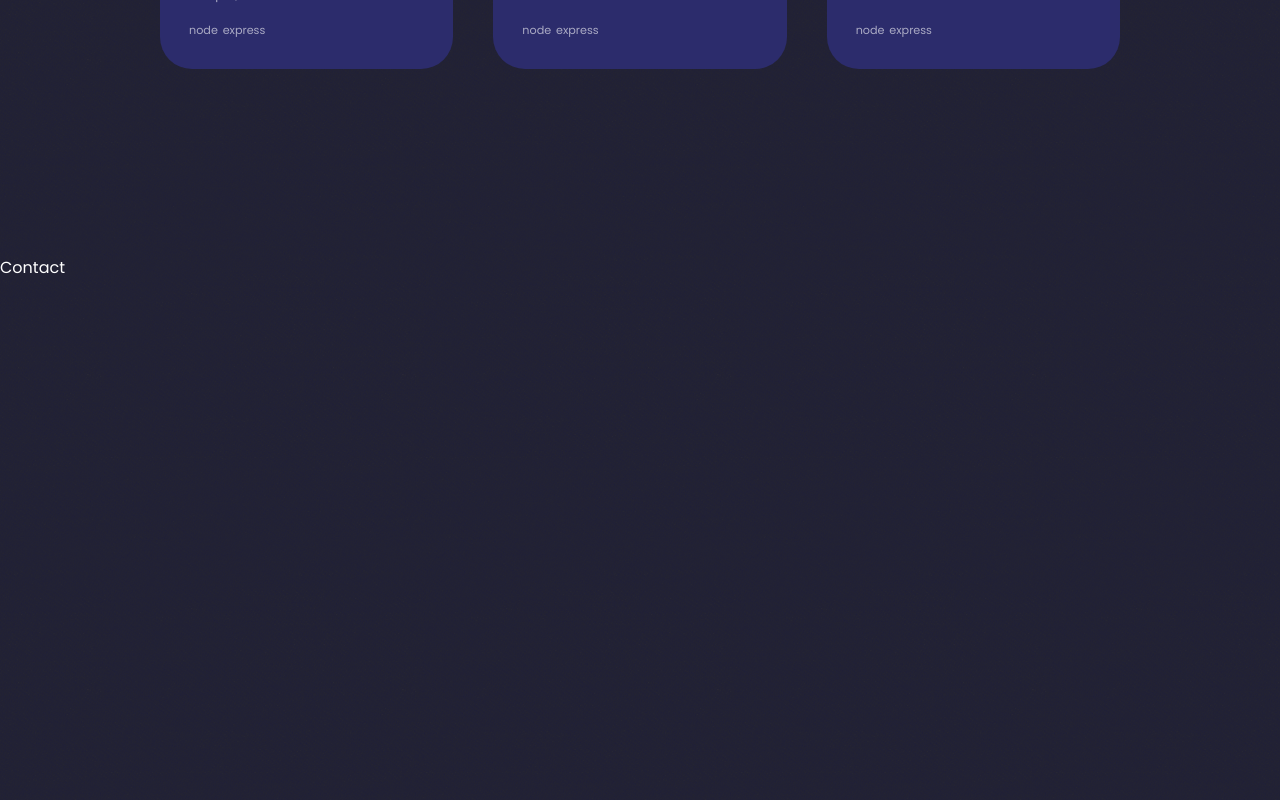
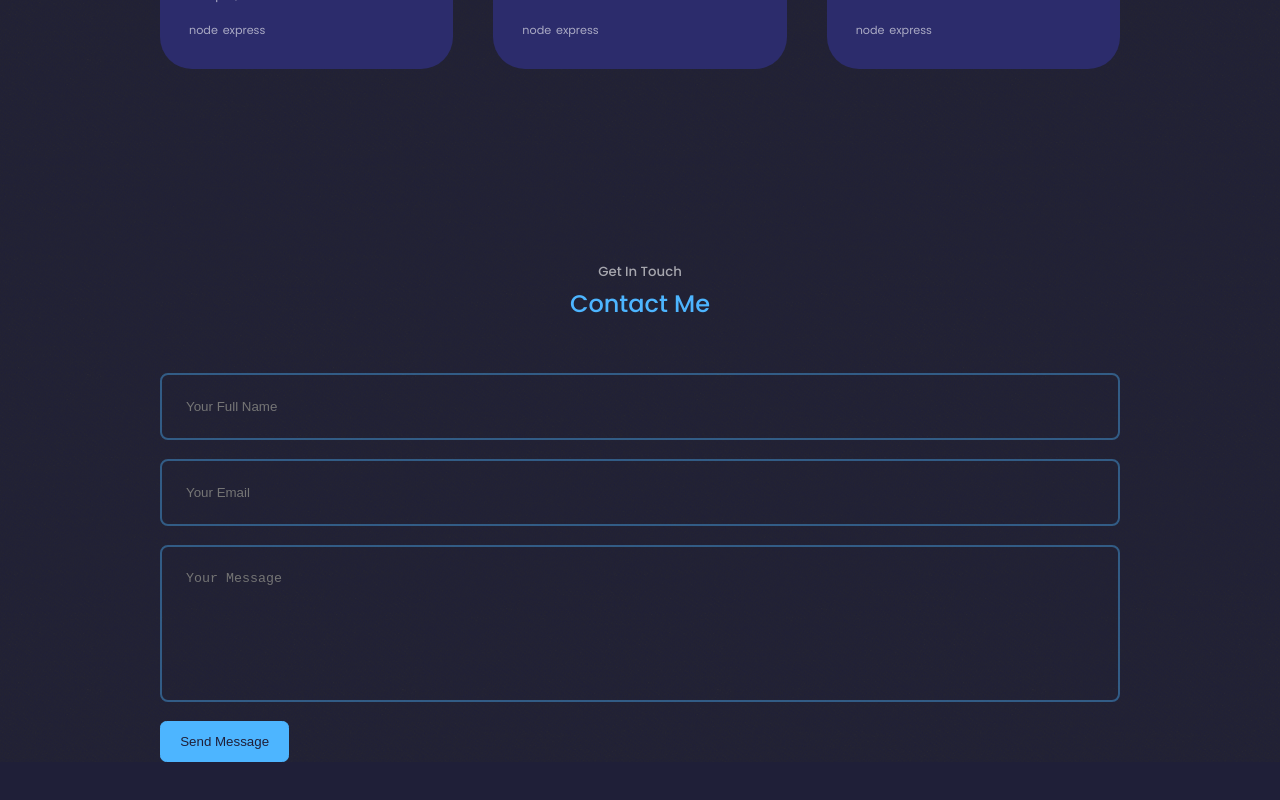
Before and after one commit to Cam-Bloom/Portfolio-Website, a React (Vite) app in the folder portfolio-website/: page / in a window 1280 px wide. Shown: the part 2378-3178 px from the top of the page. After the commit the page ends 3140 px from the top, so only its background shows below. Built offline with nearby package versions, Linux system fonts and the light colour scheme.

Commit message:
V1 contact form completed working with email connection

```diff
--- /dev/null
+++ b/package.json
@@ -0,0 +1,6 @@
+{
+  "dependencies": {
+    "@emailjs/browser": "^3.10.0",
+    "emailjs-com": "^3.2.0"
+  }
+}
--- a/portfolio-website/package.json
+++ b/portfolio-website/package.json
@@ -9,6 +9,7 @@
     "preview": "vite preview"
   },
   "dependencies": {
+    "@emailjs/browser": "^3.10.0",
     "react": "^18.2.0",
     "react-dom": "^18.2.0",
     "react-icons": "^4.7.1"
--- a/portfolio-website/src/App.css
+++ b/portfolio-website/src/App.css
@@ -241,6 +241,27 @@ nav a.active{
     font-size: 2.5rem;
 }
 
+/* CONTACT */
+#contact{
+    /* max-width: 50%; */
+    margin: 0 auto;
+    margin-top: 12rem;
+}
+form{
+    display: flex;
+    flex-direction: column;
+    gap: 1.2rem;
+}
+
+input, textarea{
+    width: 100%;
+    padding: 1.5rem;
+    border-radius: 0.5rem;
+    background-color: transparent;
+    border: 2px solid var(--colour-primary-variant);
+    resize: none;
+    color: var(--colour--white);
+}
 /* MEDIA QUERIES */
 
 @media screen and (max-width: 1024px) and (min-height: 800px) {
@@ -274,6 +295,8 @@ nav a.active{
     #portfolio{
         height: auto;
     }
+
+
 }
 
 @media screen and (max-width: 1024px){
@@ -345,4 +368,5 @@ nav a.active{
     #portfolio{
         height: auto;
     }
+
 }
--- a/portfolio-website/src/components/Contact.jsx
+++ b/portfolio-website/src/components/Contact.jsx
@@ -1,7 +1,44 @@
+import React, { useRef } from "react";
+import emailjs from "@emailjs/browser";
+
 const Contact = () => {
-  return (
-    <section>Contact</section>
-  )
-}
+	const form = useRef();
 
-export default Contact
+	const sendEmail = (e) => {
+		e.preventDefault();
+
+		emailjs.sendForm("service_gmc33c7", "template_5ytncv8", form.current, "vZu02FFUw9kSiSzri").then(
+			(result) => {
+				console.log(result.text);
+			},
+			(error) => {
+				console.log(error.text);
+			}
+		);
+
+		e.target.reset();
+	};
+
+	return (
+		<section id="contact" className="container">
+			<h5>Get In Touch</h5>
+			<h2>Contact Me</h2>
+
+			<form
+				ref={form}
+				onSubmit={(e) => {
+					sendEmail(e);
+				}}
+			>
+				<input type="text" name="name" placeholder="Your Full Name" required />
+				<input type="email" name="email" placeholder="Your Email" required />
+				<textarea name="message" rows="7" placeholder="Your Message" required></textarea>
+				<button type="submit" className="btn btn-primary">
+					Send Message
+				</button>
+			</form>
+		</section>
+	);
+};
+
+export default Contact;
--- a/portfolio-website/src/index.css
+++ b/portfolio-website/src/index.css
@@ -57,7 +57,7 @@ h1{
 
 section{
     margin-top: 8rem;
-    height: 100vh;
+    height: auto;
 }
 
 section > h2{
```
Also changed, not shown: 2 other files (tests, documents, lock files or other folders).
